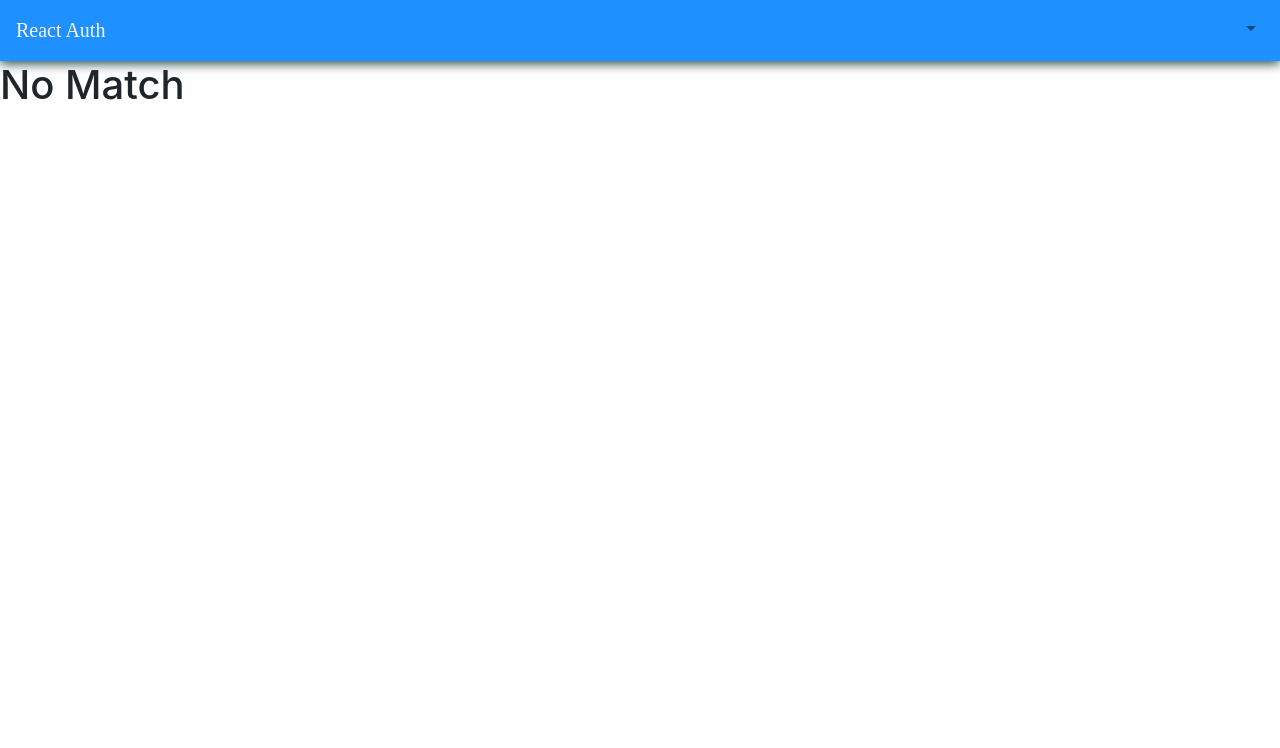
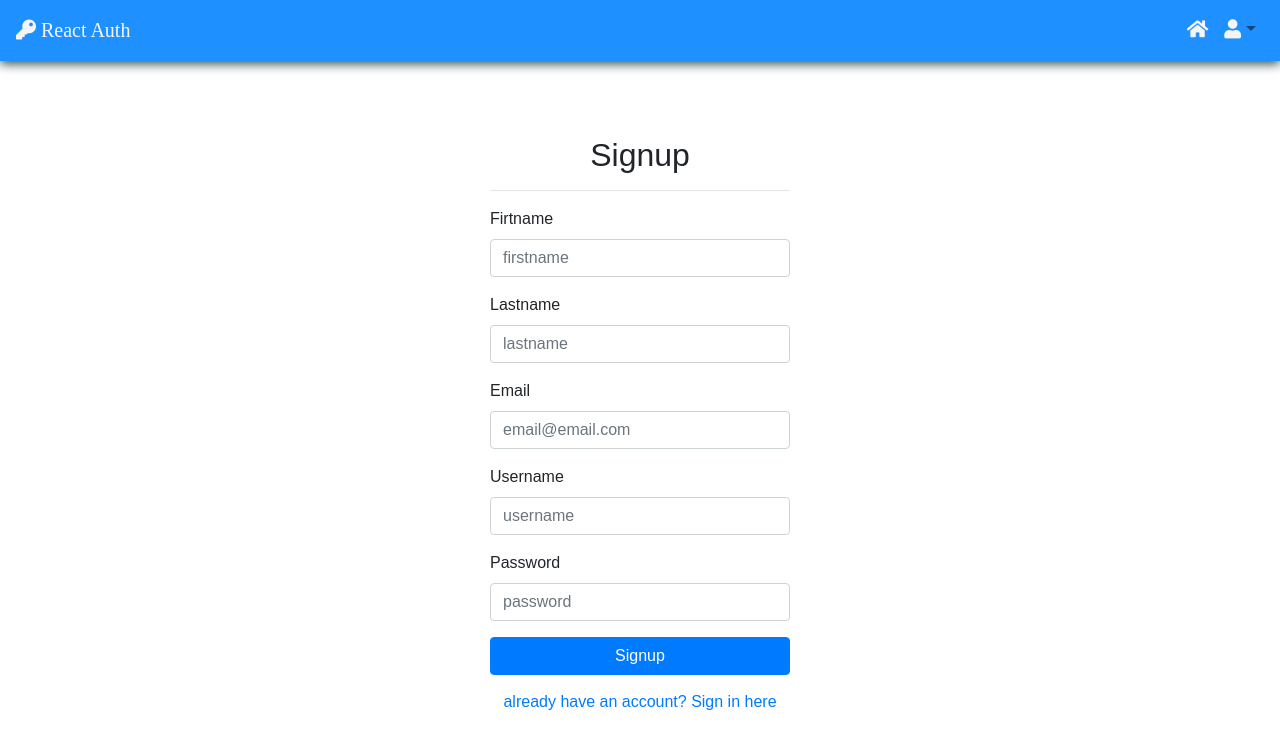
Before and after one commit to bnkfick/14er-Time, a React (Create React App) app in the folder client/: page /signup in a window 1280 px wide. Shown: the top 748 px of the page. Built offline with nearby package versions, Linux system fonts and the light colour scheme.

Commit message:
worked on authorization pages signup and login

```diff
--- a/client/public/index.html
+++ b/client/public/index.html
@@ -13,6 +13,7 @@
       homescreen on Android. See https://developers.google.com/web/fundamentals/web-app-manifest/
     -->
     <link rel="manifest" href="%PUBLIC_URL%/manifest.json" />
+    <link rel="stylesheet" href="https://use.fontawesome.com/releases/v5.6.3/css/all.css" integrity="sha384-UHRtZLI+pbxtHCWp1t77Bi1L4ZtiqrqD80Kn4Z8NTSRyMA2Fd33n5dQ8lWUE00s/" crossorigin="anonymous">
     <!--
       Notice the use of %PUBLIC_URL% in the tags above.
       It will be replaced with the URL of the `public` folder during the build.
--- a/client/src/App.js
+++ b/client/src/App.js
@@ -1,18 +1,24 @@
 import React from "react";
 import { BrowserRouter as Router, Route, Switch } from "react-router-dom";
 import Home from "./pages/Home";
+import Auth from "./pages/Auth";
 import NoMatch from "./pages/NoMatch";
 import TopNav from "./components/TopNav";
+import { Container } from 'reactstrap';
 
 function App() {
   return (
     <Router>
       <div>
         <TopNav />
-        <Switch>
-          <Route exact path="/" component={Home} />
-          <Route component={NoMatch} />
-        </Switch>
+        <Container>
+          <Switch>
+            <Route exact path="/" component={Home} />
+            <Route exact path="/login" component={() => <Auth action="login" />}  />
+            <Route exact path="/signup" component={() => <Auth action="signup" />}  />
+            <Route component={NoMatch} />
+          </Switch>
+        </Container>
       </div>
     </Router>
   );
--- /dev/null
+++ b/client/src/components/Login/Login.js
@@ -0,0 +1,28 @@
+import React from "react";
+import { Button, Form, FormGroup, Label, Input } from 'reactstrap';
+import { Link } from "react-router-dom";
+
+function Login(props) {
+    return (
+        <div>
+            <h2 className="loginTitle">Login</h2>
+            <hr/>
+            <Form>
+                <FormGroup>
+                    <Label for="username">Username</Label>
+                    <Input type="text" name="username" id="username" placeholder="username" value={props.username} onChange={props.handleInputChange} />
+                </FormGroup>
+                <FormGroup>
+                    <Label for="password">Password</Label>
+                    <Input type="password" name="password" id="password" placeholder="password" value={props.password} onChange={props.handleInputChange} />
+                </FormGroup>
+                <Button onClick={props.handleLogin} color="primary" block>Login</Button>
+                <p className="signupLink">
+                    <Link to="/signup">dont have an account?  Sign up here</Link>
+                </p>
+            </Form>
+        </div>
+    );
+}
+
+export default Login;
--- /dev/null
+++ b/client/src/components/Login/index.js
@@ -0,0 +1 @@
+export {default} from "./Login";
--- /dev/null
+++ b/client/src/components/Signup/Signup.js
@@ -0,0 +1,40 @@
+import React from "react";
+import { Button, Form, FormGroup, Label, Input } from 'reactstrap';
+import { Link } from "react-router-dom";
+
+function Signup(props) {
+    return (
+        <div>
+            <h2 className="loginTitle">Signup</h2>
+            <hr/>
+            <Form>
+                <FormGroup>
+                    <Label for="firstname">Firtname</Label>
+                    <Input type="text" name="firstname" id="firstname" placeholder="firstname" value={props.firstname} onChange={props.handleInputChange} />
+                </FormGroup>
+                <FormGroup>
+                    <Label for="lastname">Lastname</Label>
+                    <Input type="text" name="lastname" id="lastname" placeholder="lastname" value={props.lastname} onChange={props.handleInputChange} />
+                </FormGroup>
+                <FormGroup>
+                    <Label for="email">Email</Label>
+                    <Input type="text" name="email" id="email" placeholder="email@email.com" value={props.email} onChange={props.handleInputChange} />
+                </FormGroup>
+                <FormGroup>
+                    <Label for="username">Username</Label>
+                    <Input type="text" name="username" id="username" placeholder="username" value={props.username} onChange={props.handleInputChange} />
+                </FormGroup>
+                <FormGroup>
+                    <Label for="password">Password</Label>
+                    <Input type="password" name="password" id="password" placeholder="password" value={props.password} onChange={props.handleInputChange} />
+                </FormGroup>
+                <Button onClick={props.handleSignup} color="primary" block>Signup</Button>
+                <p className="signupLink">
+                    <Link to="/login">already have an account?  Sign in here</Link>
+                </p>
+            </Form>
+        </div>
+    );
+}
+
+export default Signup;
--- /dev/null
+++ b/client/src/components/Signup/index.js
@@ -0,0 +1 @@
+export {default} from "./Signup";
--- a/client/src/index.js
+++ b/client/src/index.js
@@ -1,6 +1,6 @@
 import React from 'react';
 import ReactDOM from 'react-dom';
-// import './index.scss';
+import './index.scss';
 import App from './App';
 import 'bootstrap/dist/css/bootstrap.min.css';
 import * as serviceWorker from './serviceWorker';
--- /dev/null
+++ b/client/src/pages/Auth/Auth.js
@@ -0,0 +1,103 @@
+import React, { Component } from "react";
+import API from "../../utils/API";
+import Login from "../../components/Login";
+import Signup from "../../components/Signup";
+import "./Auth.scss"
+
+class Auth extends Component {
+  state = {
+    firstname: "",
+    lastname: "",
+    email: "",
+    username: "",
+    password: "",
+    loggedIn: false,
+    user: null
+  };
+
+  componentDidMount() {
+    console.log(this.props);
+  }
+
+  handleInputChange = event => {
+    const value = event.target.value;
+    const name = event.target.name;
+    this.setState({
+      [name]: value
+    });
+  };
+
+  handleLogin = event => {
+    event.preventDefault();
+    console.log(this.state)
+    if (this.state.username && this.state.password) {
+      API.login({
+        username: this.state.username,
+        password: this.state.password
+      }).then(user => {
+        if(user.data.loggedIn) {
+          this.setState({
+            loggedIn: true,
+            user: user.data.user
+          });
+          console.log("log in successful")
+        } else {
+          console.log(user);
+        }
+      });
+    }
+  }
+
+  handleSignup = event => {
+    event.preventDefault();
+    console.log(this.state)
+    if (this.state.username && this.state.password) {
+      API.signup({
+        firstname: this.state.firstname,
+        lastname: this.state.lastname,
+        email: this.state.email,
+        username: this.state.username,
+        password: this.state.password
+      }).then(user => {
+        if(user.data.loggedIn) {
+          this.setState({
+            loggedIn: true,
+            user: user.data.user
+          });
+          console.log("log in successful")
+        } else {
+          console.log(user.data);
+        }
+        console.log(this.state)
+      });
+    }
+  }
+
+  render() {
+    return (
+        <div className="authBox">
+          {(this.props.action === "login") ? (
+            <Login
+              username={this.state.username}
+              password={this.state.password}
+              handleInputChange={this.handleInputChange}
+              handleLogin={this.handleLogin}
+            />
+          ):(
+            <Signup
+              firstname={this.state.firstname}
+              lastname={this.state.lastname}
+              email={this.state.email}
+              username={this.state.username}
+              password={this.state.password}
+              handleInputChange={this.handleInputChange}
+              handleSignup={this.handleSignup}
+            />
+          )}
+
+        </div>
+    );
+  }
+}
+
+export default Auth;
--- /dev/null
+++ b/client/src/pages/Auth/Auth.scss
@@ -0,0 +1,29 @@
+@import "../../sass/variable.scss";
+
+.authBox {
+    padding-top: 75px;
+    margin: 0 auto;
+    width: 300px;
+    font-family: $text-font;
+
+    .loginTitle {
+        text-align: center;
+    }
+
+    .signupLink {
+        margin-top: 15px;
+        text-align: center;
+    }
+
+    .title-font {
+        font-family: $title-font;
+    }
+
+    #loginBtn {
+        background: $primary-color;
+        font-family: $title-font;
+        color: $light-text;
+        border: none;
+        font-size: 1.2em;
+    }
+}
--- /dev/null
+++ b/client/src/pages/Auth/index.js
@@ -0,0 +1 @@
+export {default} from "./Auth";
```
